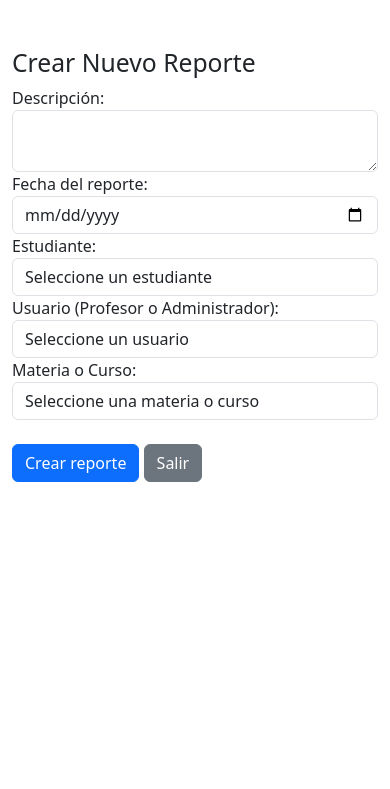
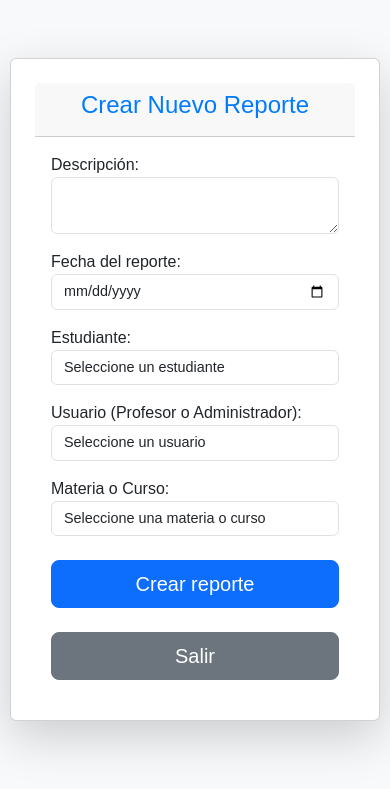
Before and after one commit to ChillRelaxing/Proyecto_Escuela_sv, a PHP site: page /routers/reporteRouter.php?action=create in a window 390 px wide. Shown: the top 789 px of the page. Run offline with PHP 8.4, Linux system fonts and the light colour scheme; data comes from the database, SQL or seed files in the repository.

Commit message:
Estudiante-materia y reporte, mejoras visuales y responsividad

```diff
--- /dev/null
+++ b/views/css/estudianteMateriaResponsive.css
@@ -0,0 +1,69 @@
+/* Estilos generales */
+body {
+    font-family: Arial, sans-serif;
+}
+
+/* Estilos para dispositivos móviles */
+@media (max-width: 576px) {
+    .container {
+        padding: 10px;
+    }
+    h2, h4 {
+        font-size: 1.5em;
+    }
+    .btn {
+        width: 100%;
+    }
+}
+
+/* Estilos para tablets */
+@media (min-width: 577px) and (max-width: 768px) {
+    .container {
+        padding: 15px;
+    }
+    h2, h4 {
+        font-size: 1.75em;
+    }
+    .btn {
+        width: 100%;
+    }
+}
+
+/* Estilos para pantallas más grandes */
+@media (min-width: 769px) {
+    .container {
+        padding: 20px;
+    }
+    h2, h4 {
+        font-size: 2em;
+    }
+    .card {
+        margin: auto;
+    }
+    table {
+        width: 100%;
+    }
+}
+
+/* Estilos para pantallas de escritorio grandes */
+@media (min-width: 992px) {
+    .container {
+        max-width: 1200px;
+    }
+    .table {
+        font-size: 1em;
+    }
+    .btn {
+        width: auto;
+    }
+}
+
+/* Estilos para pantallas extra grandes */
+@media (min-width: 1200px) {
+    .container {
+        max-width: 1400px;
+    }
+    .table {
+        font-size: 1.1em;
+    }
+}
--- /dev/null
+++ b/views/css/reporteResponsive.css
@@ -0,0 +1,96 @@
+/* Estilos generales */
+body {
+    font-family: Arial, sans-serif;
+    background-color: #f8f9fa;
+}
+
+h2, h4 {
+    color: #007bff; /* Color azul para títulos */
+}
+
+.form-control {
+    font-size: 1em;
+}
+
+/* Estilos para dispositivos móviles */
+@media (max-width: 576px) {
+    .container {
+        padding: 10px;
+    }
+    h2, h4 {
+        font-size: 1.5em;
+    }
+    .btn {
+        width: 100%;
+    }
+    .form-control, .table {
+        font-size: 0.9em;
+    }
+}
+
+/* Estilos para tablets */
+@media (min-width: 577px) and (max-width: 768px) {
+    .container {
+        padding: 15px;
+    }
+    h2, h4 {
+        font-size: 1.75em;
+    }
+    .btn {
+        width: 100%;
+    }
+    .form-control, .table {
+        font-size: 1em;
+    }
+}
+
+/* Estilos para pantallas más grandes */
+@media (min-width: 769px) {
+    .container {
+        padding: 20px;
+    }
+    h2, h4 {
+        font-size: 2em;
+    }
+    .card {
+        margin: auto;
+    }
+    .form-control, .table {
+        font-size: 1em;
+    }
+    table {
+        width: 100%;
+    }
+}
+
+/* Estilos para pantallas de escritorio grandes */
+@media (min-width: 992px) {
+    .container {
+        max-width: 1200px;
+    }
+    h2, h4 {
+        font-size: 2.25em;
+    }
+    .btn {
+        width: auto;
+    }
+    .form-control, .table {
+        font-size: 1em;
+    }
+}
+
+/* Estilos para pantallas extra grandes */
+@media (min-width: 1200px) {
+    .container {
+        max-width: 1400px;
+    }
+    h2, h4 {
+        font-size: 2.5em;
+    }
+    .table {
+        font-size: 1.1em;
+    }
+    .form-control {
+        font-size: 1.1em;
+    }
+}
--- a/views/reporte/createReporte.php
+++ b/views/reporte/createReporte.php
@@ -6,24 +6,30 @@
     <meta name="viewport" content="width=device-width, initial-scale=1.0">
     <title>Crear Nuevo Reporte</title>
     <link rel="stylesheet" href="https://cdn.jsdelivr.net/npm/bootstrap@5.3.0/dist/css/bootstrap.min.css">
+    <link rel="stylesheet" href="../views/css/estudianteMateriaResponsive.css"> <!-- Enlace al archivo responsive -->
+    <link rel="stylesheet" href="../views/css/reporteResponsive.css"> <!-- Enlace al archivo responsive -->
 </head>
-<body>
-    <div class="container mt-5">
+<body class="bg-light">
+    <div class="container mt-5 mb-5">
+        <div class="card shadow-lg p-4"> <!-- Tarjeta con sombra y relleno -->
+            <div class="card-header text-center">
                 <h2>Crear Nuevo Reporte</h2>
+            </div>
+            <div class="card-body">
                 <!-- Formulario para la creación de un reporte -->
                 <form action="../routers/reporteRouter.php?action=create" method="POST">
-            <div class="form-group">
+                    <div class="form-group mb-3">
                         <label for="descripcion">Descripción:</label>
                         <textarea name="descripcion" id="descripcion" class="form-control" required></textarea>
                     </div>
 
-            <div class="form-group">
+                    <div class="form-group mb-3">
                         <label for="fecha_reporte">Fecha del reporte:</label>
                         <input type="date" name="fecha_reporte" id="fecha_reporte" class="form-control" required>
                     </div>
 
                     <!-- Campo para seleccionar estudiante -->
-            <div class="form-group">
+                    <div class="form-group mb-3">
                         <label for="id_estudiante">Estudiante:</label>
                         <select name="id_estudiante" id="id_estudiante" class="form-control" required>
                             <option value="">Seleccione un estudiante</option>
@@ -34,7 +40,7 @@
                     </div>
 
                     <!-- Campo para seleccionar usuario (profesor o administrador) -->
-            <div class="form-group">
+                    <div class="form-group mb-3">
                         <label for="id_usuario">Usuario (Profesor o Administrador):</label>
                         <select name="id_usuario" id="id_usuario" class="form-control" required>
                             <option value="">Seleccione un usuario</option>
@@ -45,7 +51,7 @@
                     </div>
 
                     <!-- Campo para seleccionar materia o curso -->
-            <div class="form-group">
+                    <div class="form-group mb-4">
                         <label for="id_materia_curso">Materia o Curso:</label>
                         <select name="id_materia_curso" id="id_materia_curso" class="form-control" required>
                             <option value="">Seleccione una materia o curso</option>
@@ -54,13 +60,17 @@
                             <?php endforeach; ?>
                         </select>
                     </div>
+
+                    <!-- Botones de acción -->
+                    <div class="text-center"> <!-- Centrar los botones -->
+                        <button type="submit" class="btn btn-primary btn-lg">Crear reporte</button>
                         <br>
-            <!-- Botones de acción -->
-            <div class="form-group">
-                <button type="submit" class="btn btn-primary">Crear reporte</button>
-                <a href="../routers/reporteRouter.php" class="btn btn-secondary">Salir</a> <!-- Botón para salir -->
+                        <br>
+                        <a href="../routers/reporteRouter.php" class="btn btn-secondary btn-lg">Salir</a>
                     </div>
                 </form>
+            </div>
+        </div>
     </div>
 
     <script src="https://cdn.jsdelivr.net/npm/bootstrap@5.3.0/dist/js/bootstrap.bundle.min.js"></script>
```
Also changed, not shown: views/estudianteMateria/createEstudianteMateria.php (+22 -18 lines), views/estudianteMateria/deleteEstudianteMateria.php (+20 -8 lines), views/estudianteMateria/indexEstudianteMateria.php (+20 -12 lines), views/estudianteMateria/updateEstudianteMateria.php (+20 -17 lines), views/reporte/deleteReporte.php (+19 -12 lines), views/reporte/indexReporte.php (+20 -11 lines), views/reporte/updateReporte.php (+15 -6 lines). Lines whose indentation alone changed are shown as unchanged.
